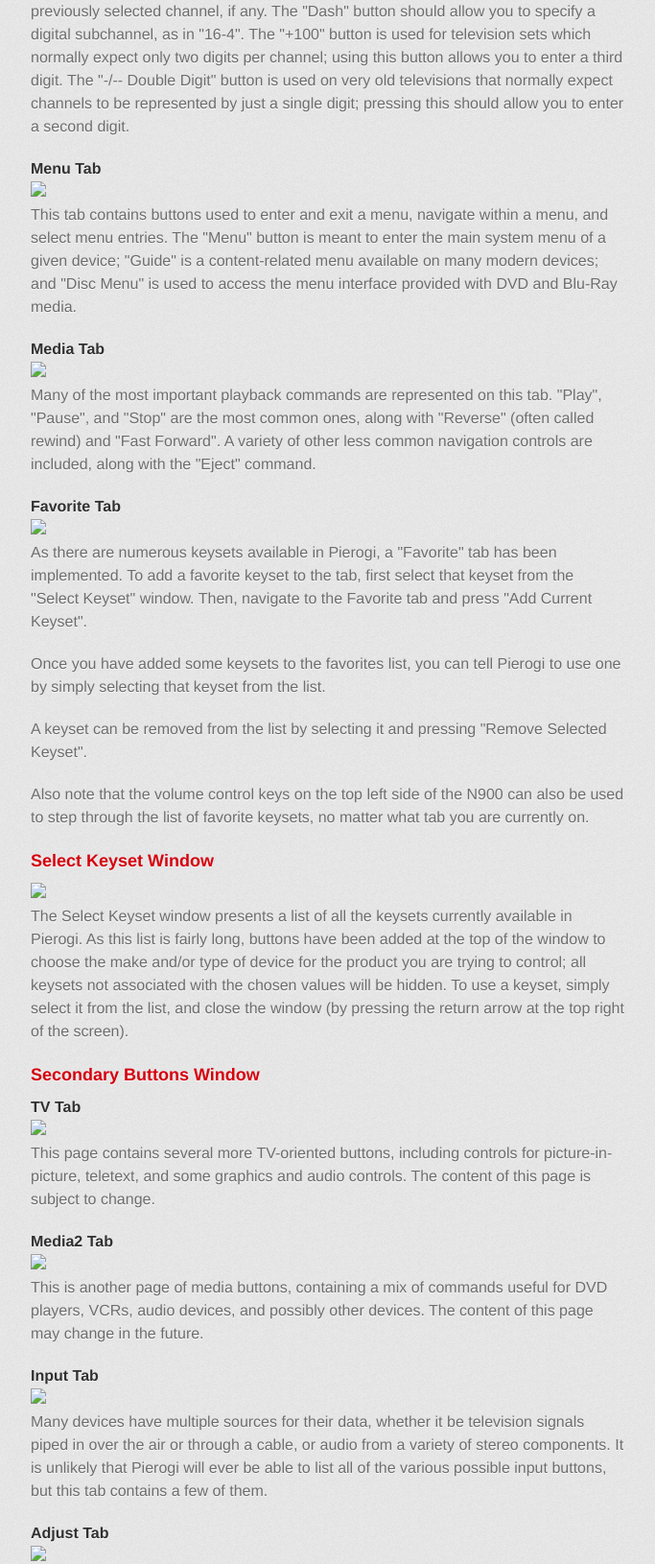
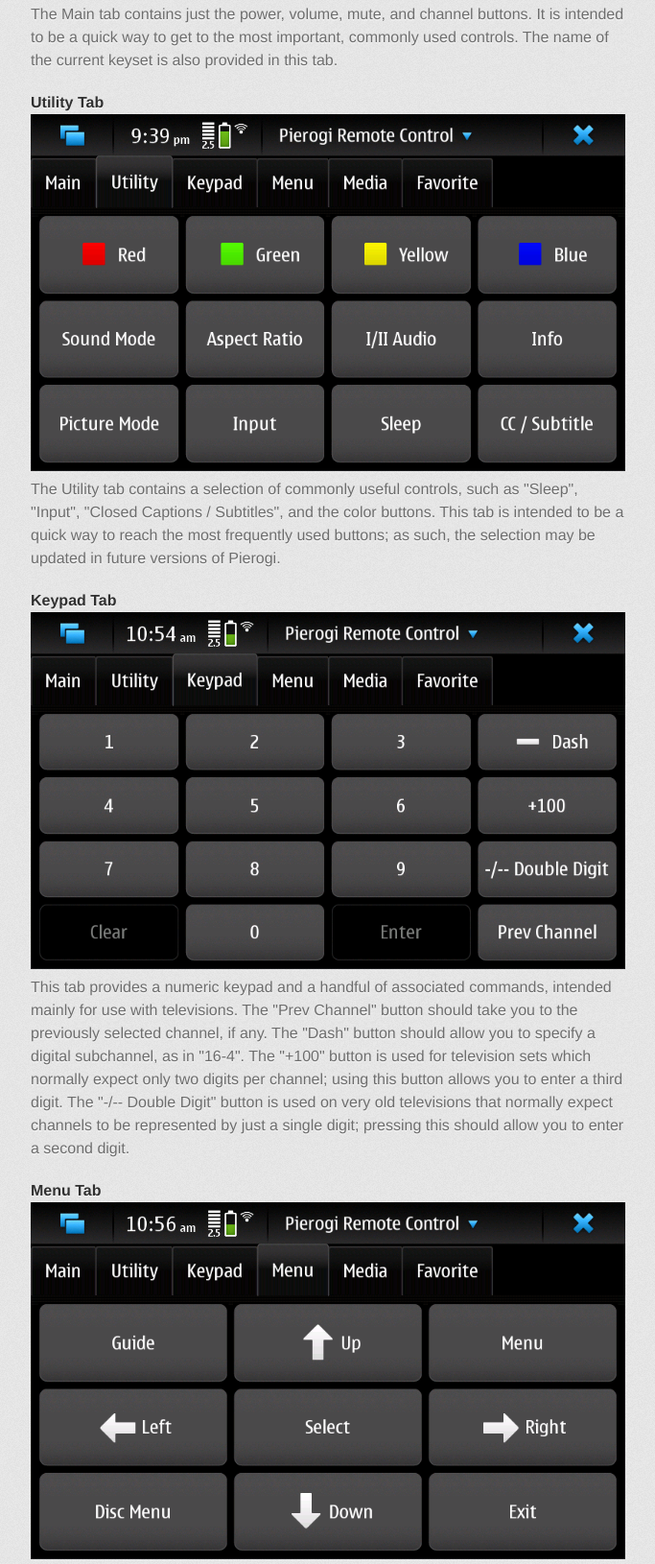
Before and after one commit to jpietrzak8/Pierogi, a plain HTML site: page documentation.html in a window 1280 px wide. Shown: the part 2179-3809 px from the top of the page at 96% size, without its empty margins (298-981 px from the left). Drawn offline with Linux system fonts and the light colour scheme; a web font is replaced by a local one.

Commit message:
Bugfixes
Minor bugfixes to the recently added content.

```diff
--- a/documentation.html
+++ b/documentation.html
@@ -114,7 +114,7 @@ If you have a particular keyset you use often, it can be stored in the
 
 <h4>Main Tab</h4>
 
-<img src="MainTab.png">
+<img src="images/MainTab.png">
 
 <p>The Main tab contains just the power, volume, mute, and channel buttons.
 It is intended to be a quick way to get to the most important, commonly used
@@ -122,7 +122,7 @@ controls.  The name of the current keyset is also provided in this tab.</p>
 
 <h4>Utility Tab</h4>
 
-<img src="UtilityTab.png">
+<img src="images/UtilityTab.png">
 
 <p>The Utility tab contains a selection of commonly useful controls, such as
 "Sleep", "Input", "Closed Captions / Subtitles", and the color buttons.
@@ -132,7 +132,7 @@ buttons; as such, the selection may be updated in future versions of Pierogi.
 
 <h4>Keypad Tab</h4>
 
-<img src="KeypadTab.png">
+<img src="images/KeypadTab.png">
 
 <p>This tab provides a numeric keypad and a handful of associated commands,
 intended mainly for use with televisions.  The "Prev Channel" button should
@@ -146,7 +146,7 @@ allow you to enter a second digit.</p>
 
 <h4>Menu Tab</h4>
 
-<img src="MenuTab.png">
+<img src="images/MenuTab.png">
 
 <p>This tab contains buttons used to enter and exit a menu, navigate within
 a menu, and select menu entries.  The "Menu" button is meant to enter the
@@ -156,7 +156,7 @@ provided with DVD and Blu-Ray media.</p>
 
 <h4>Media Tab</h4>
 
-<img src="MediaTab.png">
+<img src="images/MediaTab.png">
 
 <p>Many of the most important playback commands are represented on this tab.
 "Play", "Pause", and "Stop" are the most common ones, along with "Reverse"
@@ -165,7 +165,7 @@ navigation controls are included, along with the "Eject" command.</p>
 
 <h4>Favorite Tab</h4>
 
-<img src="FavoriteTab.png">
+<img src="images/FavoriteTab.png">
 
 <p>As there are numerous keysets available in Pierogi, a "Favorite" tab has
 been implemented.  To add a favorite keyset to the tab, first select that
@@ -186,7 +186,7 @@ you are currently on.
 
 <h3>Select Keyset Window</h3>
 
-<img src="SelectKeysetWindow.png">
+<img src="images/SelectKeysetWindow.png">
 
 <p>The Select Keyset window presents a list of all the keysets currently
 available in Pierogi.  As this list is fairly long, buttons have been added
@@ -200,7 +200,7 @@ return arrow at the top right of the screen).</p>
 
 <h4>TV Tab</h4>
 
-<img src="TVTab.png">
+<img src="images/TVTab.png">
 
 <p>This page contains several more TV-oriented buttons, including controls for
 picture-in-picture, teletext, and some graphics and audio controls.  The
@@ -208,7 +208,7 @@ content of this page is subject to change.</p>
 
 <h4>Media2 Tab</h4>
 
-<img src="Media2Tab.png">
+<img src="images/Media2Tab.png">
 
 <p>This is another page of media buttons, containing a mix of commands useful
 for DVD players, VCRs, audio devices, and possibly other devices.  The content
@@ -216,7 +216,7 @@ of this page may change in the future.</p>
 
 <h4>Input Tab</h4>
 
-<img src="InputTab.png">
+<img src="images/InputTab.png">
 
 <p>
 Many devices have multiple sources for their data, whether it be television
@@ -227,7 +227,7 @@ of the various possible input buttons, but this tab contains a few of them.
 
 <h4>Adjust Tab</h4>
 
-<img src="AdjustTab.png">
+<img src="images/AdjustTab.png">
 
 <p>
 A handful of the various audio and video adjustment buttons are placed on
```
Also changed, not shown: index.html (+1 -1 lines).
